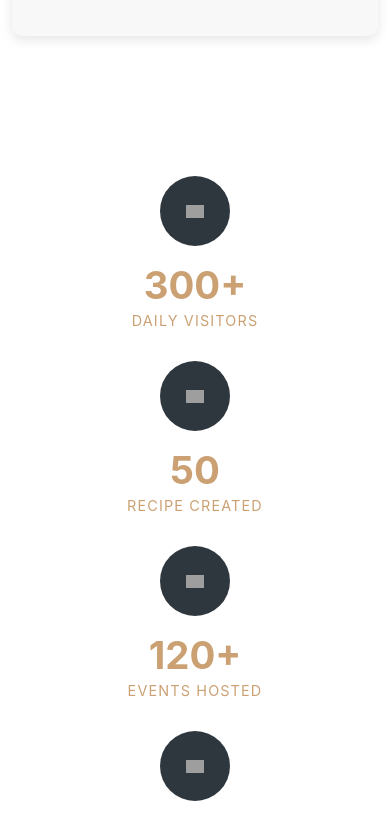
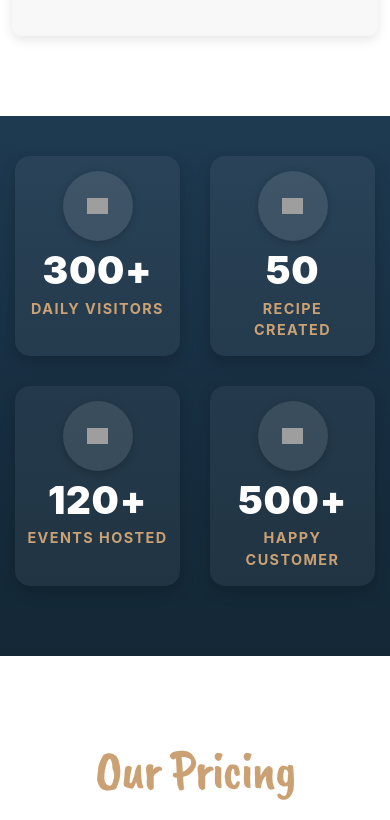
Before and after one commit to rashadamd/brew-coffee-shop, a React (Create React App) app: page / in a window 390 px wide. Shown: the part 4446-5266 px from the top of the page. Built offline with nearby package versions, Linux system fonts and the light colour scheme; grey boxes are pictures that could not be loaded.

Commit message:
Update StatsSection.css

```diff
--- a/src/components/StatsSection/StatsSection.css
+++ b/src/components/StatsSection/StatsSection.css
@@ -1,71 +1,133 @@
 /* src/components/StatsSection/StatsSection.css */
 
 .stats-section {
-    padding: 60px 0; /* Adjust padding as needed for section spacing */
-    background-color: transparent; /* Set to your desired background, or leave transparent */
+  padding: 50px 0; /* Adjust padding as needed for section spacing */
+  /* Darker Background Gradient for Stats Section */
+  background: linear-gradient(to bottom, #1E3A51, #182F42, #132735); /* Darker shades related to #132735, vertical gradient */
+  overflow: hidden; /* To contain animations if any */
+}
+
+
+.row {
+    /* Adjust row styles if needed, based on your layout system */
+    display: flex; /* Assuming flexbox row for justify-content-center to work */
+    flex-wrap: wrap;
+    justify-content: center; /* Center items in the row */
 }
 
 .stat-item {
   text-align: center;
-    margin-bottom: 30px; /* Spacing between stat items vertically on smaller screens */
+  margin-bottom: 10px; /* Spacing between stat items vertically on larger screens */
+  margin-right: 10px;
+  padding: 15px; /* Add padding to stat items */
+  border-radius: 15px; /* Rounded corners for stat items */
+  background-color: rgba(255, 255, 255, 0.05); /* Semi-transparent white background */
+  box-shadow: 0 6px 15px rgba(0, 0, 0, 0.2); /* Shadow for depth */
+  transition: background-color 0.3s ease-in-out, transform 0.3s ease-in-out, box-shadow 0.3s ease-in-out;
+  box-sizing: border-box; /* Ensure padding is included in element's total width/height */
+}
+
+.stat-item:hover {
+  background-color: rgba(255, 255, 255, 0.1); /* Lighter background on hover */
+  transform: translateY(-5px); /* Lift effect on hover */
+  box-shadow: 0 8px 20px rgba(0, 0, 0, 0.3); /* Enhanced shadow on hover */
 }
 
 .stat-icon {
   display: flex;
   justify-content: center;
   align-items: center;
-    width: 90px; /* Adjust circle size */
-    height: 90px; /* Adjust circle size */
-    background-color: #2E363E; /* Dark circle background color from image approximation */
+  width: 100px; /* Increased circle size */
+  height: 100px; /* Increased circle size */
+  background-color: rgba(255, 255, 255, 0.1); /* Semi-transparent white circle background */
   border-radius: 50%; /* Make it a circle */
-    margin: 0 auto 20px; /* Center circle and add margin below */
+  margin: 0 auto 25px; /* Center circle and add margin below */
+  box-shadow: 0 2px 8px rgba(0, 0, 0, 0.2); /* Shadow to icon circle */
+  transition: background-color 0.3s ease-in-out, transform 0.3s ease-in-out, box-shadow 0.3s ease-in-out; /* Transition for hover effects on circle*/
+}
+
+.stat-icon:hover {
+  background-color: rgba(255, 255, 255, 0.2); /* Brighter circle background on hover */
+  transform: scale(1.05); /* Scale up slightly on icon hover */
+  box-shadow: 0 4px 12px rgba(0, 0, 0, 0.3); /* Enhanced icon shadow on hover */
 }
 
 .stat-icon-img {
   display: flex;
   justify-content: center;
   align-items: center;
-    width: 40px; /* Adjust icon size within the circle */
-    height: 40px; /* Adjust icon size within the circle */
-    color: #CBA174; /* Icon color (beige) - if using font icons */
+  width: 50px; /* Adjust icon size within the circle */
+  height: 50px; /* Adjust icon size within the circle */
+  color: var(--logo-beige); /* Icon color (beige) - if using font icons */
 }
 
 .stat-icon-img img {
-      max-width: 60%; /* Ensure image icons scale down within the icon container */
-      max-height: 60%;
+    max-width: 70%; /* Increased max icon image size within the circle */
+    max-height: 70%;
     display: block; /* To remove any default inline spacing */
 }
 
 
 .stat-number {
-    font-size: 2.8rem; /* Adjust number font size */
-    font-weight: bold; /* Bold number as in the image */
-    color: #CBA174; /* White number color */
-    margin-bottom: 5px; /* Spacing below number */
+  font-size: 3rem; /* Adjust number font size - increased slightly */
+  font-weight: 900 !important; /* Super bold number as in the image */
+  color: #fff; /* White number color - changed to white for dark bg */
+  margin-bottom: 8px; /* Spacing below number */
   line-height: 1; /* Adjust line height if needed for vertical alignment */
+  letter-spacing: 0.02em; /* Subtle letter spacing for numbers */
 }
 
 .stat-text {
-    font-size: 1rem; /* Adjust label font size */
-    color: #CBA174; /* Beige label color */
+  font-size: 1.1rem; /* Adjust label font size - increased slightly */
+  color: var(--logo-beige); /* Beige label color - kept beige accent color */
   text-transform: uppercase; /* Uppercase labels as in image */
-    letter-spacing: 0.08em; /* Add letter spacing for uppercase text */
+  letter-spacing: 0.1em; /* Add letter spacing for uppercase text */
+  font-weight: 700 !important; /* Make stat text slightly bold */
 }
 
 /* Responsive adjustments (optional) */
 @media (max-width: 768px) {
+  .stats-section {
+      padding: 40px 0; /* Adjust section padding for smaller screens */
+  }
+
+  .row {
+      /* Ensure row items are centered horizontally on smaller screens */
+      justify-content: space-around; /* Changed from center to space-around */
+  }
+
+  .col-md-3.col-sm-6 { /* Targeting both col-md-3 and col-sm-6 classes together */
+    width: calc(50% - 30px); /* Explicitly set width for two columns side by side minus gap - increased gap*/
+    max-width: calc(50% - 30px);
+    margin-bottom: 30px; /* Increased vertical margin for more space between rows */
+    margin-right: 30px; /* Increased horizontal gap between boxes in the row */
+    display: inline-block; /* changed from flex column to inline block - important for spacing to work*/
+  }
+
+  /* For the last item in a row of two, remove right margin */
+  .col-md-3.col-sm-6:nth-child(even) { /* Corrected selector to target combined classes */
+    margin-right: 0;
+  }
+
+  .stat-item {
+    padding: 15px; /* Adjust stat item padding for smaller screens - no change*/
+    margin-bottom: 0; /* Remove vertical margin as spacing handled by col-sm-6 margins now - no change*/
+    display: block; /* Ensure stat-item is block to fill col-sm-6 width*/
+  }
+
   .stat-number {
-      font-size: 2.4rem; /* Slightly smaller number on smaller screens */
+    font-size: 2.4rem; /* Further smaller number on even smaller screens - no change*/
   }
   .stat-text {
-      font-size: 0.9rem; /* Slightly smaller label on smaller screens */
+    font-size: 0.9rem; /*  Smaller label size for small screens - no change*/
   }
   .stat-icon {
-      width: 70px; /* Smaller icon circle on smaller screens */
+    width: 70px; /* Smaller icon circle on smaller screens - no change*/
     height: 70px;
+    margin-bottom: 10px; /* Further reduced icon margin on smaller screens - no change*/
   }
    .stat-icon-img {
-      width: 30px; /* Smaller icon size within smaller circle */
+    width: 30px; /* Icon size within smaller circle - no change*/
     height: 30px;
   }
 }
```
Lines whose indentation alone changed are shown as unchanged.
